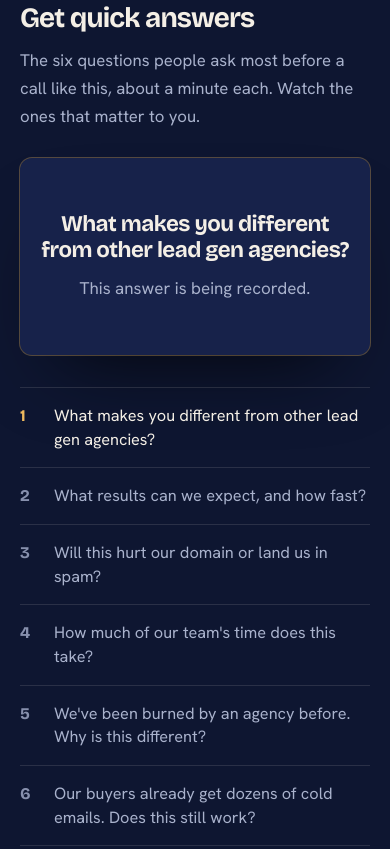
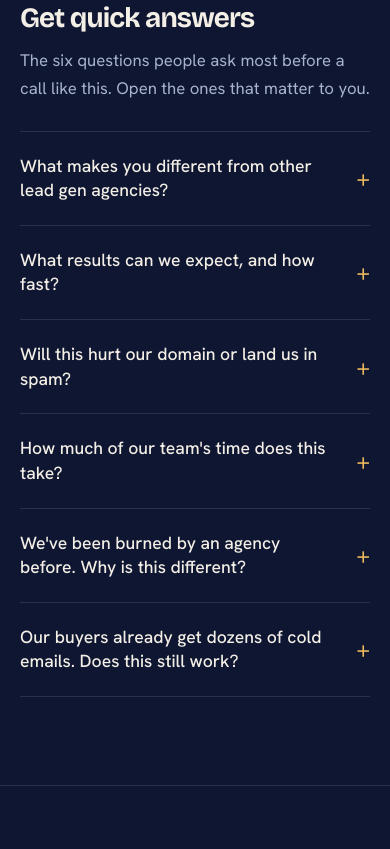
Before and after one commit to iraklimorchadze0-create/flowsent, a plain HTML site: page pre-call/index.html in a window 390 px wide. Shown: the part 2399-3248 px from the top of the page. Drawn offline with nearby package versions, Linux system fonts and the light colour scheme.

Commit message:
Pre-call page: written answers to the six common questions
The six questions are now open/close rows with written answers, in the
same order as the walkthrough's last slide. The single video player and
its script are gone; an answer's video can go above its text later.

Co-Authored-By: Claude Opus 5.5 <noreply@anthropic.com>

```diff
--- a/pre-call/index.html
+++ b/pre-call/index.html
@@ -87,7 +87,7 @@
           <span class="step__num" aria-hidden="true">3</span>
           <div>
             <h2 class="step__title">Watch the system walkthrough</h2>
-            <p class="step__lede">About 12 minutes on how we get companies 15 booked sales calls in their first 30 days live: who we target, how every email gets written, and how replies turn into calls on your calendar.</p>
+            <p class="step__lede">About 11 minutes on how we get companies 15 booked sales calls in their first 30 days live: who we target, how every email gets written, and how replies turn into calls on your calendar.</p>
             <div class="vsl">
               <div class="vsl__pending">
                 <img src="/irakli-face.jpg" width="160" height="160" alt="">
@@ -102,23 +102,40 @@
           <span class="step__num" aria-hidden="true">4</span>
           <div>
             <h2 class="step__title">Get quick answers</h2>
-            <p class="step__lede">The six questions people ask most before a call like this, about a minute each. Watch the ones that matter to you.</p>
+            <p class="step__lede">The six questions people ask most before a call like this. Open the ones that matter to you.</p>
+            <!-- Keep this order: the walkthrough's last slide lists the questions the same way.
+                 A video for an answer goes in a <div class="vsl"> right after that answer's </summary>. -->
             <div class="answers">
-              <div class="vsl answers__player" aria-live="polite">
-                <div class="vsl__pending">
-                  <p class="vsl__title">What makes you different from other lead gen agencies?</p>
-                  <p>This answer is being recorded.</p>
-                </div>
-              </div>
-              <!-- Keep this order: the walkthrough's last slide lists the questions the same way -->
-              <ol class="answers__list">
-                <li><button class="answers__item" type="button" aria-current="true" data-video=""><span class="answers__n">1</span><span class="answers__q">What makes you different from other lead gen agencies?</span></button></li>
-                <li><button class="answers__item" type="button" data-video=""><span class="answers__n">2</span><span class="answers__q">What results can we expect, and how fast?</span></button></li>
-                <li><button class="answers__item" type="button" data-video=""><span class="answers__n">3</span><span class="answers__q">Will this hurt our domain or land us in spam?</span></button></li>
-                <li><button class="answers__item" type="button" data-video=""><span class="answers__n">4</span><span class="answers__q">How much of our team's time does this take?</span></button></li>
-                <li><button class="answers__item" type="button" data-video=""><span class="answers__n">5</span><span class="answers__q">We've been burned by an agency before. Why is this different?</span></button></li>
-                <li><button class="answers__item" type="button" data-video=""><span class="answers__n">6</span><span class="answers__q">Our buyers already get dozens of cold emails. Does this still work?</span></button></li>
-              </ol>
+              <details class="faq__item">
+                <summary><h3>What makes you different from other lead gen agencies?</h3></summary>
+                <p>You get booked calls, not a list of leads. A lot of agencies hand you a spreadsheet of "interested" contacts and leave the rest to you. We handle every reply ourselves, answer the questions, and a call only counts once it's on your calendar.</p>
+                <p>We also do the research before we write: every prospect is checked against your ideal customer first, and every email opens with something specific to that one person. And you work with me. I'm on your strategy call and I run your campaigns after it, with no hand-off to an account manager you've never met. If you don't have 15 booked calls by day 30 of launch, I keep working at no extra cost until you do.</p>
+              </details>
+              <details class="faq__item">
+                <summary><h3>What results can we expect, and how fast?</h3></summary>
+                <p>Fifteen booked calls with qualified buyers in your first 30 days live. The first two weeks are setup: we agree on your ideal customer and your messaging, and we warm up the inboxes we send from so the emails land. Nothing goes out to prospects during that time. Then we launch, and that's day one of your 30 days.</p>
+                <p>A booked call means a decision maker at a company that matches the ideal customer we agreed on, booked on your calendar. Not a lead, and not someone who said "maybe". If you're short of 15 on day 30, I keep working at no extra cost until you have all 15.</p>
+              </details>
+              <details class="faq__item">
+                <summary><h3>Will this hurt our domain or land us in spam?</h3></summary>
+                <p>No. Your main domain never sends a single cold email. Before launch we set up separate domains, close variations of your company name, each with its own inboxes, and warm them up for two weeks so inbox providers learn to trust them before any cold email goes out.</p>
+                <p>Once we're live, each inbox sends only a small number of emails a day and we watch how they land. If one starts to slip, we pause it and the others carry on. Even if a sending domain ever had a problem, it couldn't touch the address your clients and your team use. The emails help too: templates sent to thousands of people get flagged, while researched, personal emails get replies.</p>
+              </details>
+              <details class="faq__item">
+                <summary><h3>How much of our team's time does this take?</h3></summary>
+                <p>Very little, and almost all of it in the first two weeks. You fill in an intake form, about 30 minutes, so I understand your product, your best customers and how you sell. Then we do one strategy session to pin down your ideal customer and your messaging, and you approve the messaging before anything goes out.</p>
+                <p>Everything else is on our side: the domains, the inboxes, the research, the emails and every reply. After launch, your part is to show up to the calls and close them. You're notified every time a call books, and once a week we go through the numbers together.</p>
+              </details>
+              <details class="faq__item">
+                <summary><h3>We've been burned by an agency before. Why is this different?</h3></summary>
+                <p>When an agency goes wrong, it's usually one of three things: the sending was set up badly so everything went to spam, they sent one template to a bought list, or they handed you a spreadsheet of "leads" and called that a result. We built around all three.</p>
+                <p>We send from separate domains that we warm up for two weeks. Every prospect is checked against your ideal customer, and every email is written around that person. You approve the messaging before anything goes out, and a call only counts once it's booked on your calendar. If we fall short of 15 by day 30 of launch, I keep working at no extra cost until you have them. On the call, tell me what went wrong last time: it will show us quickly whether this is different for you.</p>
+              </details>
+              <details class="faq__item">
+                <summary><h3>Our buyers already get dozens of cold emails. Does this still work?</h3></summary>
+                <p>Yes, and the reason they get so many is the reason ours stand out. Most of those emails are one template sent to thousands of people, and a busy founder spots one in about two seconds.</p>
+                <p>Ours start somewhere else. First we check that the person actually fits your ideal customer. Then we read up on them: a podcast they were on, something they posted, something their company just shipped. The email opens with that, so it reads like it was written for them, because it was. When everything else in the inbox looks the same, the one email that's clearly about them is the one they answer. If you booked this call from one of our emails, you've already seen it work once.</p>
+              </details>
             </div>
           </div>
         </li>
--- a/script.js
+++ b/script.js
@@ -62,39 +62,6 @@ document.addEventListener('DOMContentLoaded', () => {
     }
   }
 
-  // --- Pre-call page: one player for the six quick answers ---
-  // Each question button carries its video's embed URL in data-video. Until a video
-  // exists the attribute is empty and the player shows the "being recorded" note.
-  const answers = document.querySelector('.answers');
-  if (answers) {
-    const player = answers.querySelector('.answers__player');
-    const items = answers.querySelectorAll('.answers__item');
-    const pending = player.innerHTML;
-
-    const show = (item) => {
-      items.forEach((i) => {
-        if (i === item) i.setAttribute('aria-current', 'true');
-        else i.removeAttribute('aria-current');
-      });
-      const question = item.querySelector('.answers__q').textContent;
-      if (item.dataset.video) {
-        const frame = document.createElement('iframe');
-        frame.src = item.dataset.video;
-        frame.title = question;
-        frame.allow = 'autoplay; fullscreen';
-        frame.allowFullscreen = true;
-        player.replaceChildren(frame);
-      } else {
-        player.innerHTML = pending;
-        player.querySelector('.vsl__title').textContent = question;
-      }
-      // On a phone the list sits below the player, so bring the player back into view
-      if (player.getBoundingClientRect().top < 0) player.scrollIntoView();
-    };
-
-    items.forEach((item) => item.addEventListener('click', () => show(item)));
-  }
-
   // In-page anchor scrolling is native: CSS scroll-behavior handles smoothness
   // (with a prefers-reduced-motion override) and fragment navigation moves
   // keyboard focus correctly — no JS needed.
--- a/styles.css
+++ b/styles.css
@@ -644,47 +644,11 @@ summary:focus-visible {
   color: var(--cream);
 }
 
-/* Step 4: one player, six questions to pick from */
-.answers {
-  display: grid;
-  grid-template-columns: 3fr 2fr;
-  gap: 40px;
-  align-items: start;
-}
-
-.answers__player .vsl__pending { padding: 40px 32px; }
-
-.answers__item {
-  display: flex;
-  gap: 16px;
-  width: 100%;
-  padding: 16px 0;
-  background: none;
-  border: 0;
-  border-bottom: 1px solid var(--line);
-  font: inherit;
-  font-size: 1.02rem;
-  line-height: 1.45;
-  text-align: left;
-  color: var(--haze);
-  cursor: pointer;
-  transition: color var(--transition);
-}
-
-.answers__list li:first-child .answers__item { border-top: 1px solid var(--line); }
-
-.answers__item:hover,
-.answers__item[aria-current="true"] { color: var(--cream); }
-
-.answers__n {
-  flex-shrink: 0;
-  min-width: 1.1em;
-  font-family: var(--display);
-  font-weight: 700;
-  color: var(--dim);
-}
-
-.answers__item[aria-current="true"] .answers__n { color: var(--gold); }
+/* Step 4: written answers in the FAQ's open-and-close rows; a video, when it exists,
+   sits above the text inside its answer */
+.answers .faq__item p { padding-bottom: 16px; }
+.answers .faq__item p:last-child { padding-bottom: 28px; }
+.answers .faq__item .vsl { margin-bottom: 20px; }
 
 .precall-end__inner {
   display: flex;
@@ -834,8 +798,7 @@ summary:focus-visible {
   .portrait { max-width: 420px; }
   .portrait figcaption { left: 16px; }
 
-  .invite,
-  .answers { grid-template-columns: 1fr; gap: 32px; }
+  .invite { grid-template-columns: 1fr; gap: 32px; }
 }
 
 @media (max-width: 768px) {
@@ -869,7 +832,6 @@ summary:focus-visible {
   .step__num { width: 44px; height: 44px; font-size: 1.1rem; margin-bottom: 8px; }
   .step__lede { font-size: 1.05rem; margin-bottom: 28px; }
   .invite__card { padding: 22px 20px 20px; }
-  .answers__player .vsl__pending { padding: 28px 20px; }
   .precall-end__inner { flex-direction: column; align-items: flex-start; gap: 20px; }
   .precall-end__inner img { width: 72px; height: 72px; }
 
```
